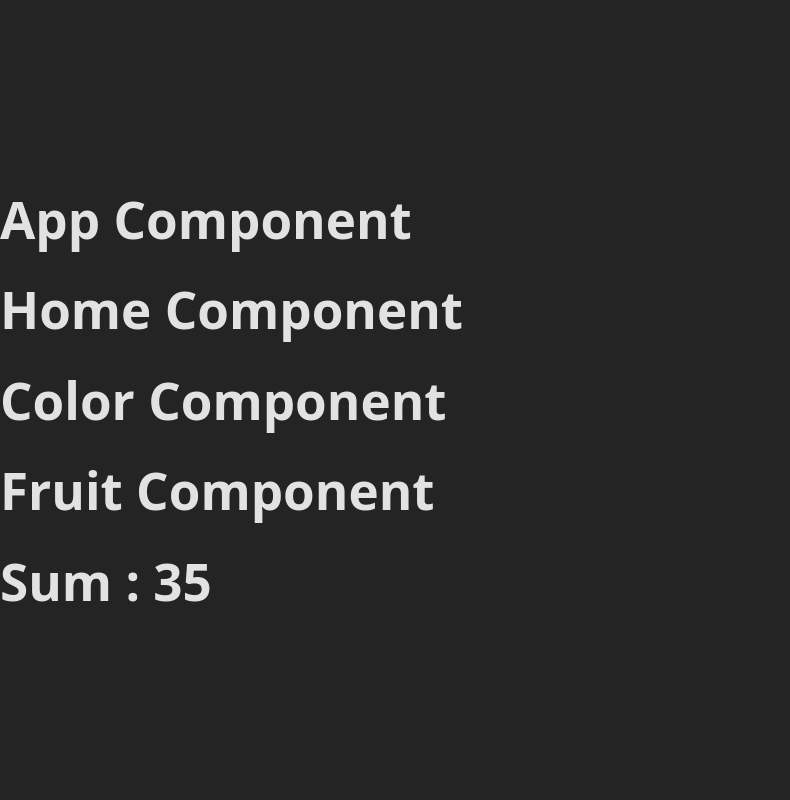
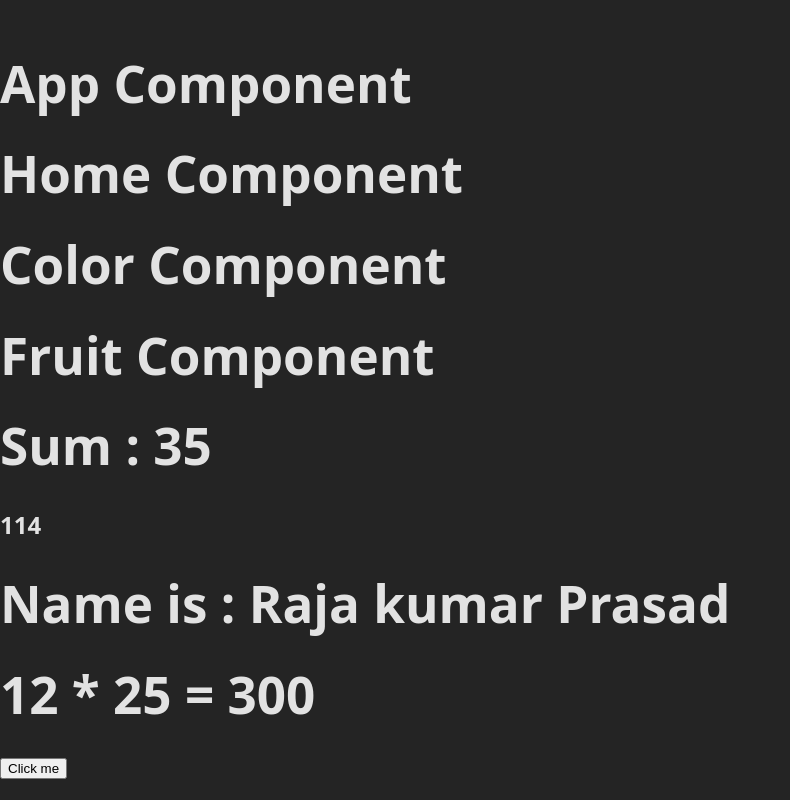
Before and after one commit to ajarubab/react-19-learning-2025, a React (Vite) app: page / in a window 1280 px wide. Shown: the whole page, without its empty margins (0-790 px from the left). Built offline with nearby package versions, Linux system fonts and the light colour scheme.

Commit message:
basic operations of JSX file

```diff
--- a/src/App.jsx
+++ b/src/App.jsx
@@ -1,14 +1,22 @@
-import Home, {Color, Fruit, result} from "./Home";
+import Home, { Color, Fruit, result } from "./Home";
 
-function App(){
+function App() {
+    const Name = "Raja kumar Prasad";
+    let x = 12;
+    let y = 25;
     return (
         <div>
             <h1>App Component</h1>
             <Home />
-            <Color/>
+            <Color />
             <Fruit />
             <h1>Sum : {result}</h1>
+            <h2>{12 + 23 + 34 + 45}</h2>
+            <h1>Name is : {Name}</h1>
+            <h1>{x} * {y} = {x * y}</h1>
+            <button onClick={()=>alert("Hello")}>Click me</button>
         </div>
+
     );
 }
 
```
